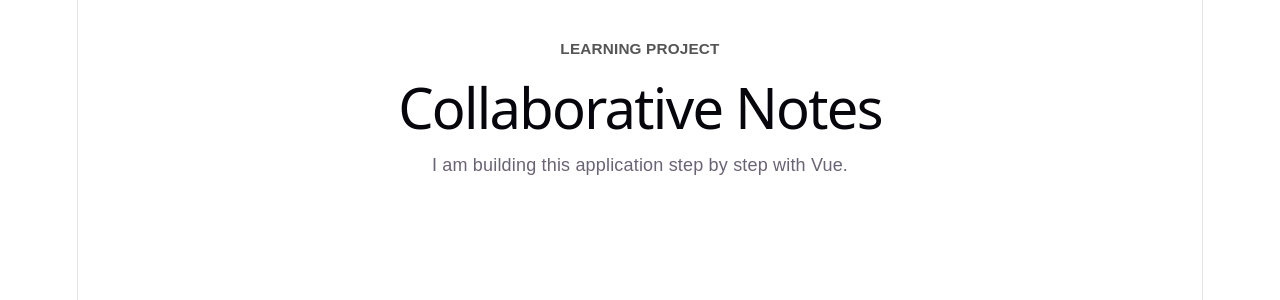
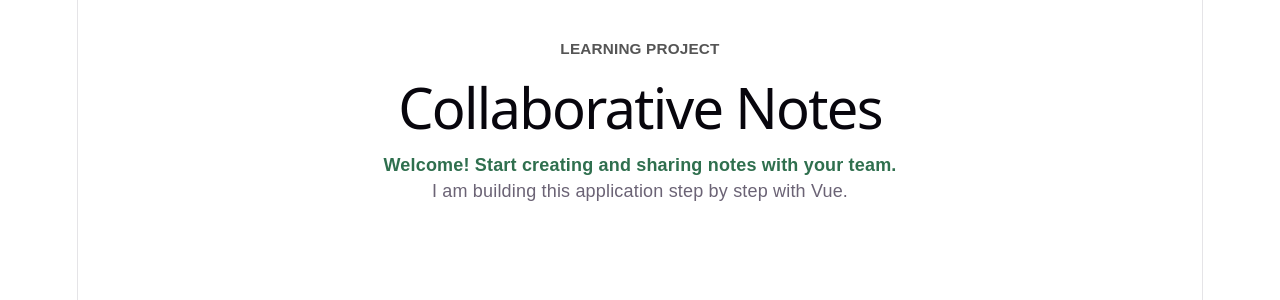
Before and after one commit to shrohan2003/collaborative-notes-learning, a Vue app in the folder client/: page / in a window 1280 px wide. Shown: the top 300 px of the page. Built offline with nearby package versions, Linux system fonts and the light colour scheme.

Commit message:
feat: add welcome message

```diff
--- a/client/src/App.vue
+++ b/client/src/App.vue
@@ -2,6 +2,7 @@
   <main class="page">
     <p class="eyebrow">Learning project</p>
     <h1>Collaborative Notes</h1>
+    <p class="welcome">Welcome! Start creating and sharing notes with your team.</p>
     <p>I am building this application step by step with Vue.</p>
   </main>
 </template>
@@ -18,4 +19,8 @@
   font-weight: bold;
   text-transform: uppercase;
 }
+.welcome {
+  color: #2f6f4e;
+  font-weight: bold;
+}
 </style>
```
